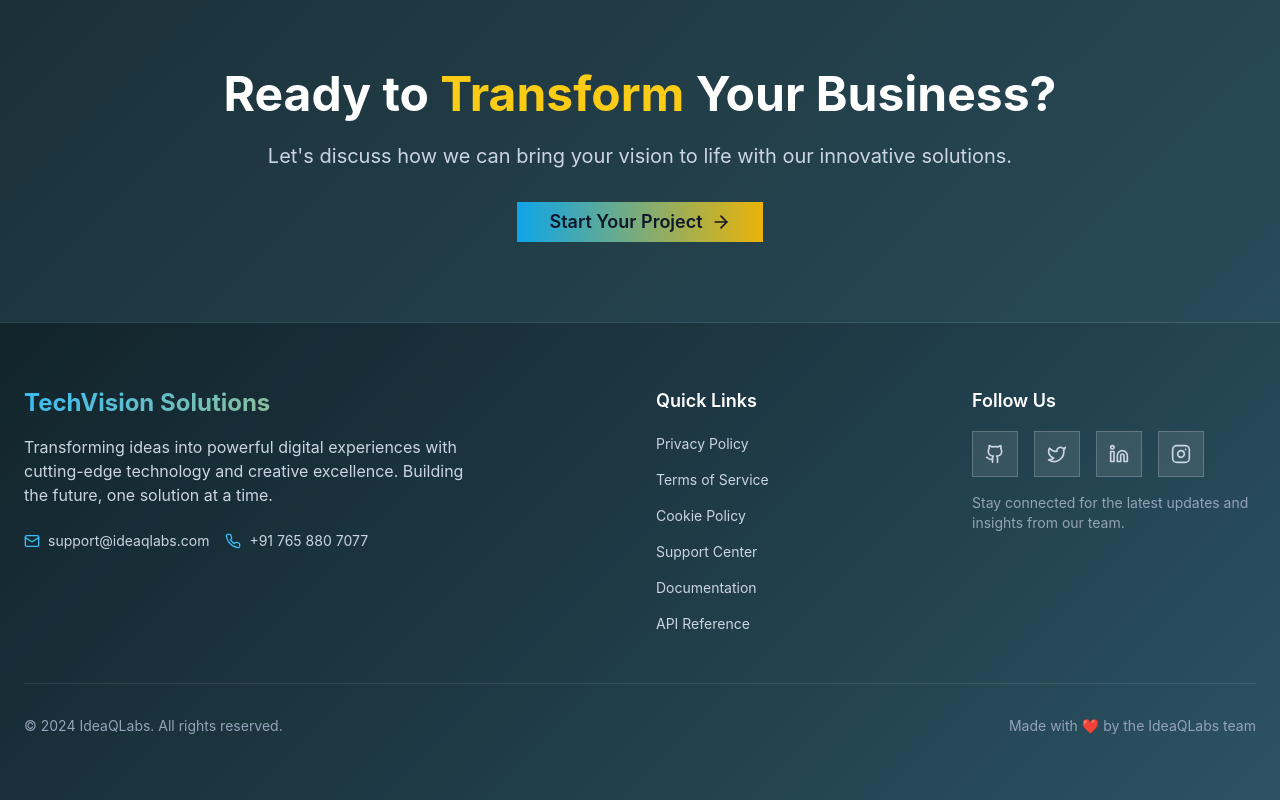
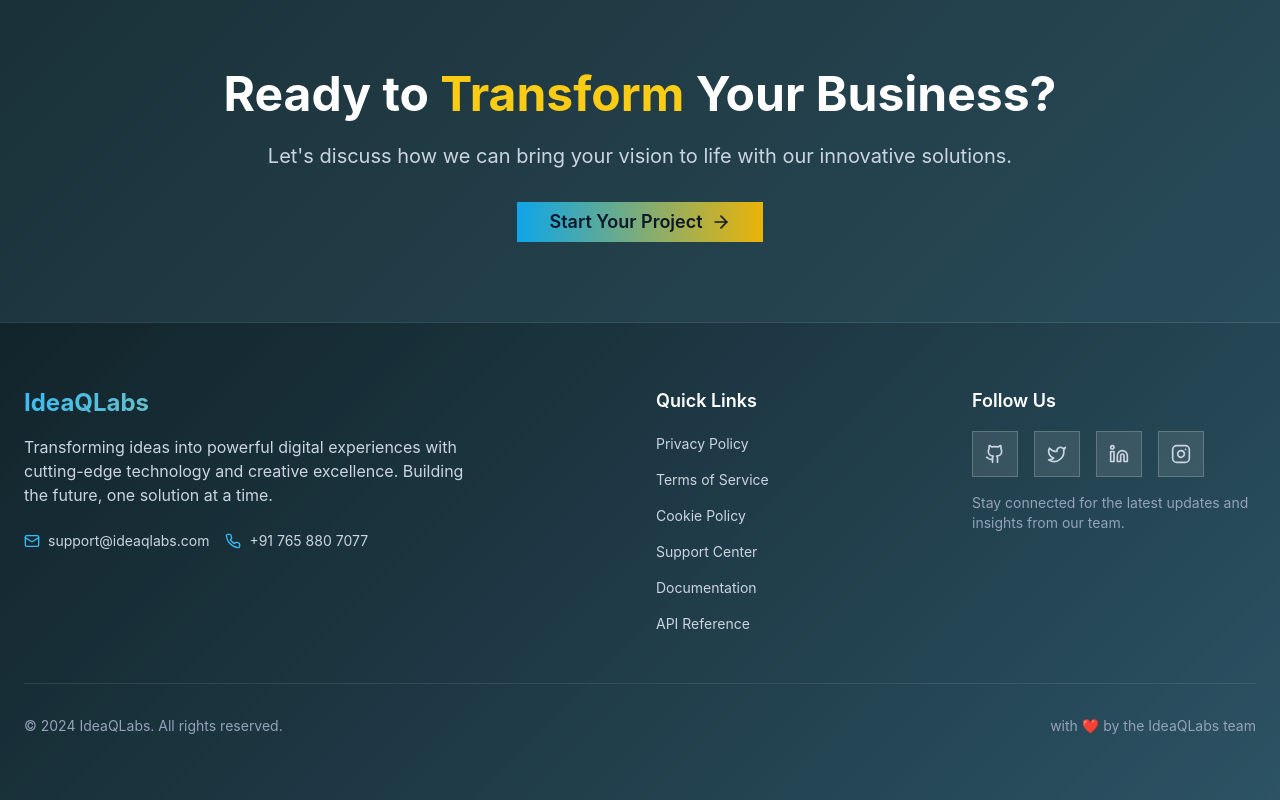
Before and after one commit to ideaqlabs/IdeaQLabs, a React (Vite) app: page / in a window 1280 px wide. Shown: the part 958-1758 px from the top of the page. Built offline with nearby package versions, Linux system fonts and the light colour scheme.

Commit message:
Update Footer.jsx

```diff
--- a/src/components/Footer.jsx
+++ b/src/components/Footer.jsx
@@ -44,7 +44,7 @@ const Footer = () => {
         }} transition={{
           duration: 0.6
         }}>
-            <span className="text-2xl font-bold gradient-text mb-4 block">TechVision Solutions</span>
+            <span className="text-2xl font-bold gradient-text mb-4 block">IdeaQLabs</span>
             <p className="text-slate-300 mb-6 max-w-md">
               Transforming ideas into powerful digital experiences with cutting-edge technology and creative excellence. Building the future, one solution at a time.
             </p>
@@ -121,7 +121,7 @@ const Footer = () => {
             © 2024 IdeaQLabs. All rights reserved.
           </p>
           <p className="text-slate-400 text-sm mt-4 md:mt-0">
-            Made with ❤️ by the IdeaQLabs team
+            with ❤️ by the IdeaQLabs team
           </p>
         </motion.div>
       </div>
```
